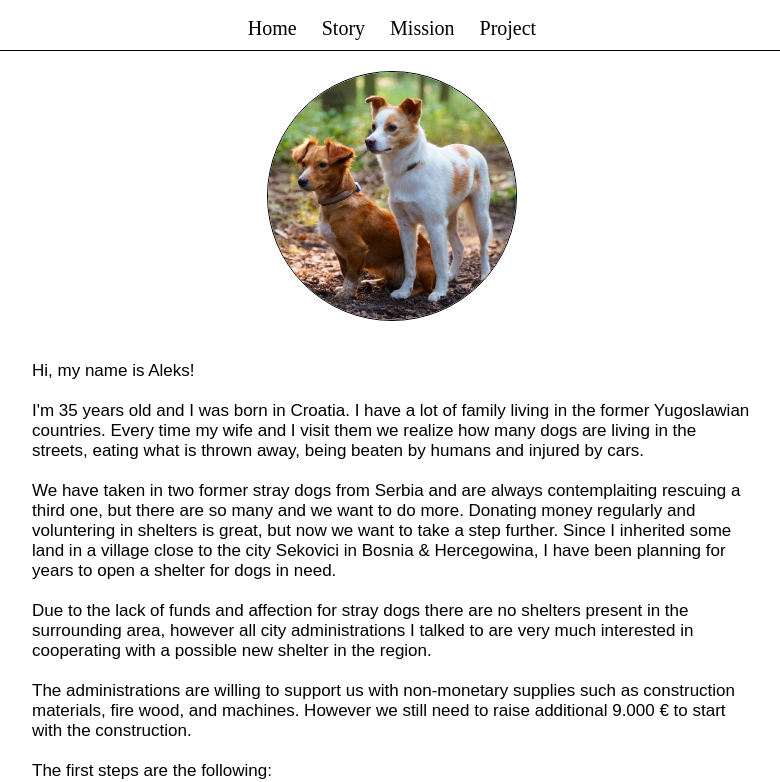
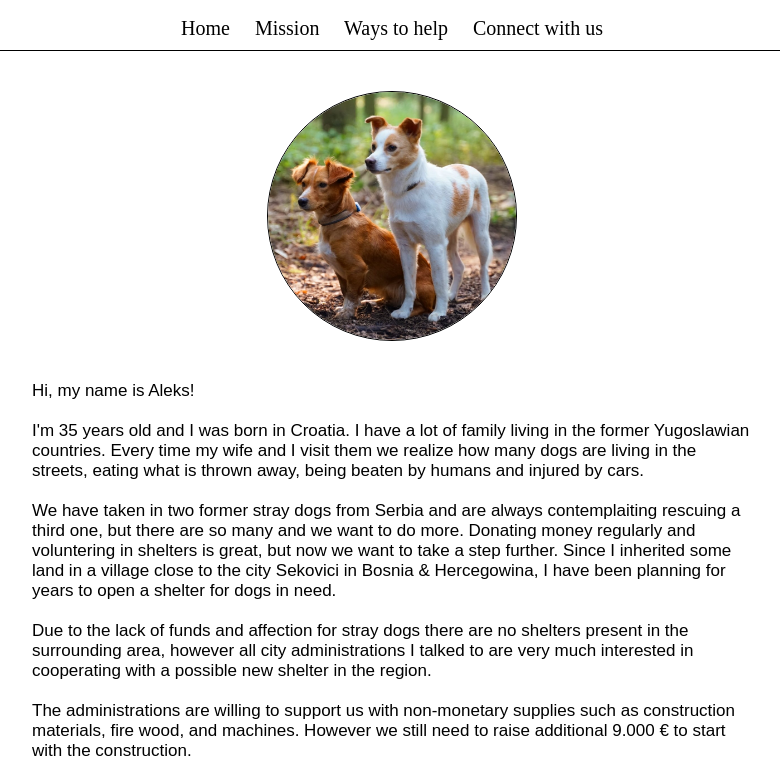
Before and after one commit to Aleks-Lukic/Aleks-Lukic.github.io, a plain HTML site: page index.html in a window 1280 px wide. Shown: the part 83-865 px from the top of the page, without its empty margins (248-1028 px from the left). Drawn offline with Linux system fonts and the light colour scheme; a script that the page names is missing; a web font is replaced by a local one.

Commit message:
change header menu

```diff
--- a/index.html
+++ b/index.html
@@ -20,6 +20,7 @@
     <section>
 
         <div id = "holder">
+
             <div id = "header">
                 <h1>
                     <div id = "textdefault">&nbsp;S&nbsp;A&nbsp;V&nbsp;A&nbsp;&nbsp;S&nbsp;H&nbsp;E&nbsp;L&nbsp;T&nbsp;E&nbsp;R&nbsp;</div>
@@ -30,9 +31,10 @@
             <div id = "nav">
                 <div id = "textdefault">
                     <a href = "https://www.savashelter.org">Home</a>&nbsp;&nbsp;&nbsp;&nbsp;
-                    <a href = "https://www.savashelter.org/story">Story</a>&nbsp;&nbsp;&nbsp;&nbsp;
                     <a href = "https://www.savashelter.org/mission">Mission</a>&nbsp;&nbsp;&nbsp;&nbsp;
-                    <a href = "https://www.savashelter.org/project">Project</a>
+					<a href = "https://www.savashelter.org/help">Ways to help</a>&nbsp;&nbsp;&nbsp;&nbsp;
+					<a href = "https://www.savashelter.org/contact">Connect&nbsp;with&nbsp;us</a>
+
                 </div>
             </div>
         </div>
@@ -46,7 +48,7 @@
 					</video> -->
 					<!-- http://dreamcloud.spfz1z7y5jpcwmep.myfritz.net/web_images/DSC02302.JPG -->
 
-                    <br>
+                    <br><br>
 					<img src = "resources/Sava_Mila.jpg" style = "display: block; margin-left: auto; margin-right: auto; width: auto; height: 250px; border-radius: 50%; border: 1px solid black"><br><br>
 
 					Hi, my name is Aleks! <br><br>
```
Also changed, not shown: contact/index.html (renamed from story/index.html), github_howto.txt (added), help/index.html (renamed from project/index.html).
